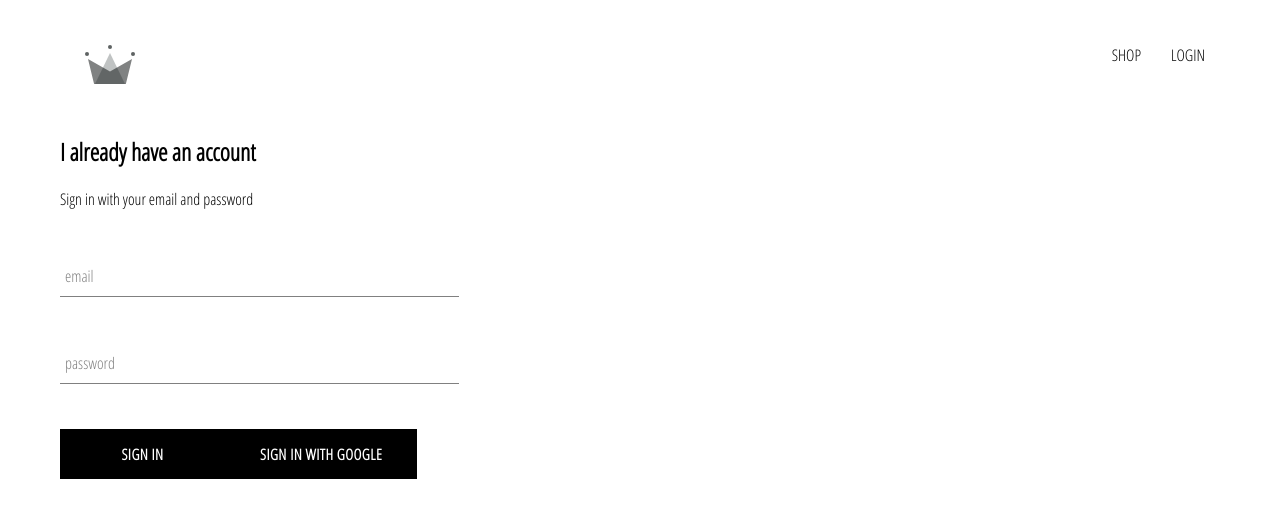
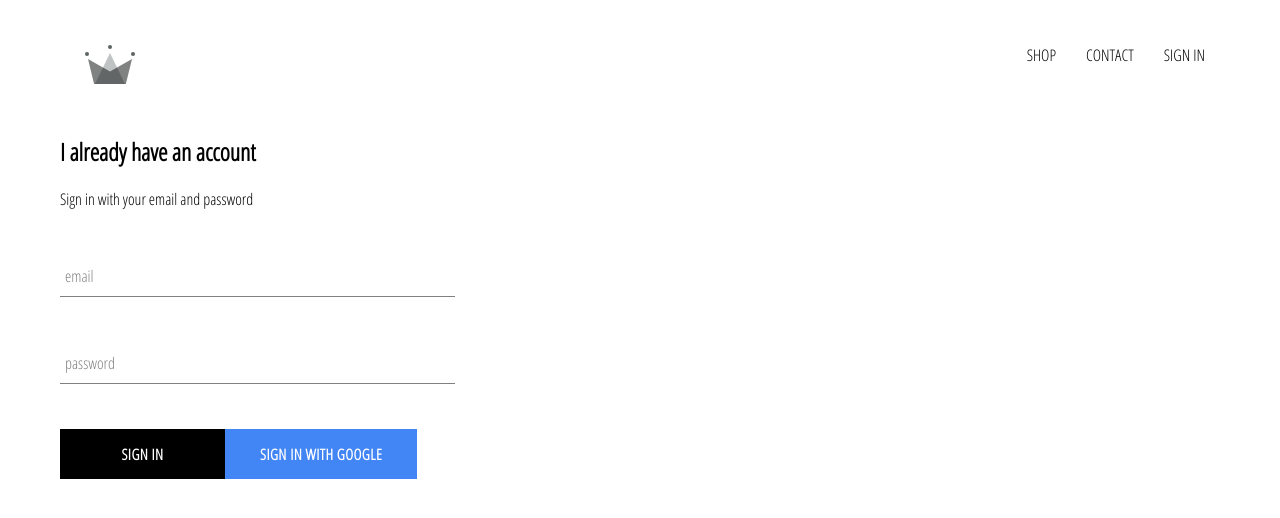
Before and after one commit to samuelidehen/ecommerce, a React (Create React App) app: page /login in a window 1280 px wide. Shown: the top 518 px of the page. Built offline with nearby package versions, Linux system fonts and the light colour scheme; no server answers.

Commit message:
--google auth signin and signout config

```diff
--- a/src/App.js
+++ b/src/App.js
@@ -5,11 +5,31 @@ import LoginPage from "./pages/LoginPage/LoginPage";
 import { Switch, Route } from "react-router-dom";
 import "./App.css";
 import Header from "./components/header/Header";
+import { auth } from "./firebase/firebase.utils";
 
-function App() {
+class App extends React.Component {
+  state = {
+    currentUser: null
+  };
+
+  unsubscribeFromAuth = null;
+
+  componentDidMount() {
+    this.unsubscribeFromAuth = auth.onAuthStateChanged(user => {
+      this.setState({ currentUser: user });
+
+      console.log(user);
+    });
+  }
+
+  componentWillUnmount() {
+    this.unsubscribeFromAuth();
+  }
+
+  render() {
     return (
       <div>
-      <Header />
+        <Header currentUser={this.state.currentUser} />
         <Switch>
           <Route exact path="/" component={HomePage} />
           <Route path="/shop" component={ShopPage} />
@@ -18,5 +38,6 @@ function App() {
       </div>
     );
   }
+}
 
 export default App;
--- a/src/components/header/Header.js
+++ b/src/components/header/Header.js
@@ -3,9 +3,11 @@ import { Link } from "react-router-dom";
 
 import { ReactComponent as Logo } from "../../assets/crown.svg";
 
+import { auth } from "../../firebase/firebase.utils";
+
 import "./Header.scss";
 
-const Header = () => (
+const Header = ({ currentUser }) => (
   <div className="header">
     <Link className="logo-container" to="/">
       <Logo className="logo" />
@@ -14,9 +16,18 @@ const Header = () => (
       <Link className="option" to="/shop">
         SHOP
       </Link>
-      <Link className="option" to="/login">
-        LOGIN
+      <Link className="option" to="/">
+        CONTACT
       </Link>
+      {currentUser ? (
+        <div className="option" onClick={() => auth.signOut()}>
+          SIGN OUT
+        </div>
+      ) : (
+        <Link className="option" to="/login">
+          SIGN IN
+        </Link>
+      )}
     </div>
   </div>
 );
--- a/src/components/header/Header.scss
+++ b/src/components/header/Header.scss
@@ -20,6 +20,7 @@
 
     .option {
       padding: 10px 15px;
+      cursor: pointer;
     }
   }
 }
--- a/src/components/inputs/custom-button/CustomButton.js
+++ b/src/components/inputs/custom-button/CustomButton.js
@@ -2,8 +2,11 @@ import React from "react";
 
 import "./CustomButton.scss";
 
-const CustomButton = ({ children, ...otherProps }) => (
-  <button className="custom-button" {...otherProps}>
+const CustomButton = ({ children, isGoogleSignIn, ...otherProps }) => (
+  <button
+    className={`${isGoogleSignIn ? "google-sign-in" : ""} custom-button`}
+    {...otherProps}
+  >
     {children}
   </button>
 );
--- a/src/components/inputs/custom-button/CustomButton.scss
+++ b/src/components/inputs/custom-button/CustomButton.scss
@@ -19,4 +19,14 @@
     color: black;
     border: 1px solid black;
   }
+
+  &.google-sign-in {
+    background-color: #4285f4;
+    color: white;
+
+    &:hover {
+      background-color: #357ae8;
+      border: none;
+    }
+  }
 }
--- a/src/components/sign-in/SignIn.scss
+++ b/src/components/sign-in/SignIn.scss
@@ -1,5 +1,14 @@
 .sign-in {
-  width: 30vw;
+  width: 380px;
   display: flex;
   flex-direction: column;
+
+  .title {
+    margin: 10px 0;
+  }
+
+  .buttons {
+    display: flex;
+    justify-content: space-between;
+  }
 }
```
Lines whose indentation alone changed are shown as unchanged.
